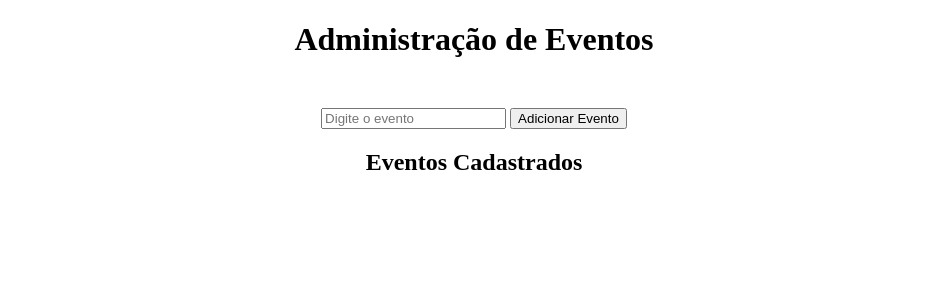
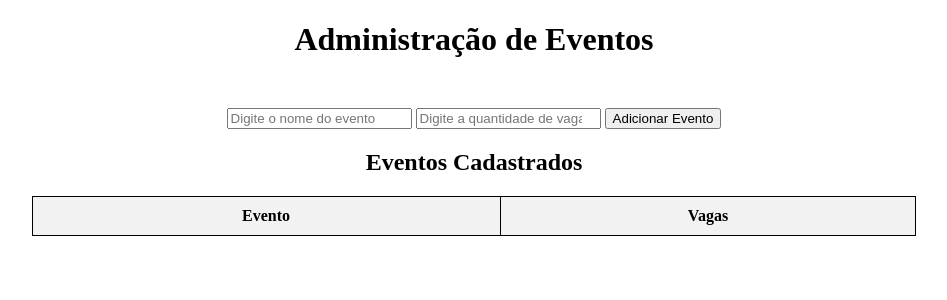
Before and after one commit to CarlosArantes53/Concorrencia_eventos, a Flask app: page /admin in a window 1280 px wide. Shown: the top 300 px of the page, without its empty margins (166-1113 px from the left). Run offline with Flask 3, Linux system fonts and the light colour scheme; data that the repository does not hold is empty.

Commit message:
cadastro eventos

```diff
--- a/app.py
+++ b/app.py
@@ -9,7 +9,7 @@ app.secret_key = "sua_chave_secreta"
 socketio = SocketIO(app)
 
 fila = Fila()
-eventos = []  # Lista para armazenar os eventos
+eventos = []  # Lista para armazenar os eventos no formato: {"nome": str, "vagas": int}
 
 def atualizar_timer():
     while True:
@@ -36,12 +36,15 @@ def admin():
 @app.route('/eventos', methods=['GET', 'POST'])
 def gerenciar_eventos():
     if request.method == 'POST':
-        novo_evento = request.json.get('evento')
-        if novo_evento:
-            eventos.append(novo_evento)
+        novo_evento = request.json
+        nome = novo_evento.get('nome')
+        vagas = novo_evento.get('vagas')
+        if nome and isinstance(vagas, int) and vagas > 0:
+            evento = {"nome": nome, "vagas": vagas}
+            eventos.append(evento)
             socketio.emit('atualizar_eventos', eventos)
-            return jsonify({'status': 'success', 'evento': novo_evento}), 200
-        return jsonify({'status': 'error', 'message': 'Evento inválido'}), 400
+            return jsonify({'status': 'success', 'evento': evento}), 200
+        return jsonify({'status': 'error', 'message': 'Dados inválidos'}), 400
     return jsonify(eventos)
 
 @socketio.on('connect')
--- a/static/js/admin.js
+++ b/static/js/admin.js
@@ -1,16 +1,18 @@
 document.getElementById('adicionar-evento').addEventListener('click', () => {
-    const eventoInput = document.getElementById('evento-input');
-    const evento = eventoInput.value.trim();
-    if (evento) {
+    const nome = document.getElementById('evento-nome').value.trim();
+    const vagas = parseInt(document.getElementById('evento-vagas').value, 10);
+
+    if (nome && vagas > 0) {
         fetch('/eventos', {
             method: 'POST',
             headers: { 'Content-Type': 'application/json' },
-            body: JSON.stringify({ evento }),
+            body: JSON.stringify({ nome, vagas }),
         })
         .then(response => response.json())
         .then(data => {
             if (data.status === 'success') {
-                eventoInput.value = '';
+                document.getElementById('evento-nome').value = '';
+                document.getElementById('evento-vagas').value = '';
                 carregarEventos();
             }
         });
@@ -24,9 +26,17 @@ function carregarEventos() {
             const lista = document.getElementById('eventos-lista');
             lista.innerHTML = '';
             eventos.forEach(evento => {
-                const li = document.createElement('li');
-                li.textContent = evento;
-                lista.appendChild(li);
+                const row = document.createElement('tr');
+
+                const cellNome = document.createElement('td');
+                const cellVagas = document.createElement('td');
+
+                cellNome.textContent = evento.nome;
+                cellVagas.textContent = evento.vagas;
+
+                row.appendChild(cellNome);
+                row.appendChild(cellVagas);
+                lista.appendChild(row);
             });
         });
 }
--- a/templates/admin.html
+++ b/templates/admin.html
@@ -10,12 +10,23 @@
 <body>
     <h1 style="text-align: center;">Administração de Eventos</h1>
     <div style="text-align: center; margin-top: 50px;">
-        <input type="text" id="evento-input" placeholder="Digite o evento">
+        <input type="text" id="evento-nome" placeholder="Digite o nome do evento">
+        <input type="number" id="evento-vagas" placeholder="Digite a quantidade de vagas">
         <button id="adicionar-evento">Adicionar Evento</button>
     </div>
     <div style="text-align: center; margin-top: 20px;">
         <h2>Eventos Cadastrados</h2>
-        <ul id="eventos-lista"></ul>
+        <table>
+            <thead>
+                <tr>
+                    <th>Evento</th>
+                    <th>Vagas</th>
+                </tr>
+            </thead>
+            <tbody id="eventos-lista">
+                <!-- Preenchido dinamicamente -->
+            </tbody>
+        </table>
     </div>
 </body>
 </html>
```
Also changed, not shown: static/js/script.js (+12 -4 lines), templates/index.html (+11 -1 lines).
